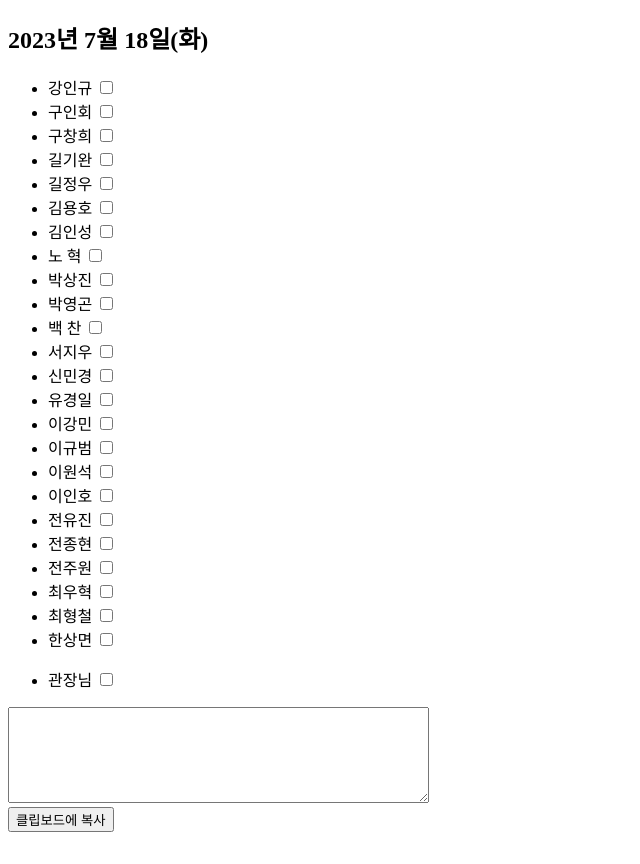
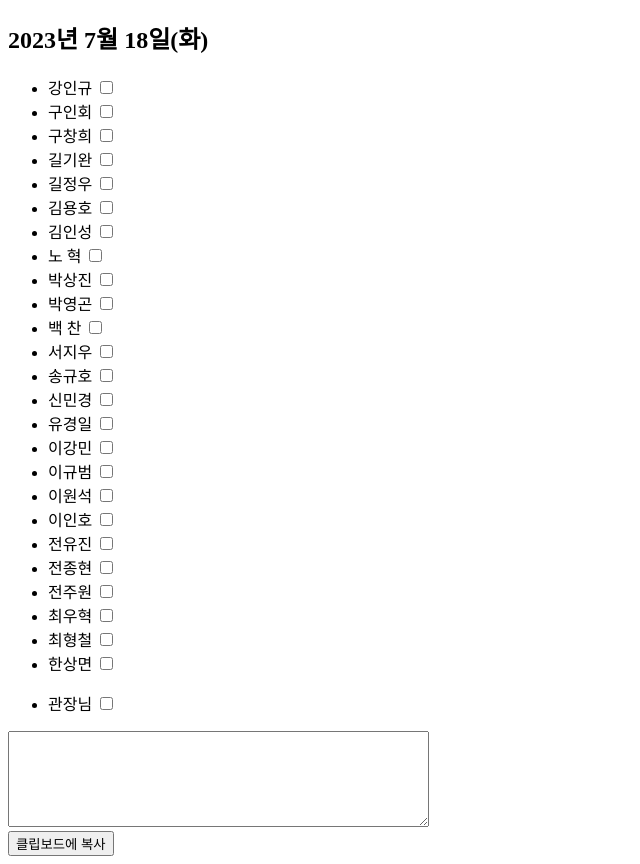
Before and after one commit to yonghoKim365/knsk, a plain HTML site: page index.html in a window 1280 px wide. Shown: the whole page, without its empty margins (0-640 px from the left). Before the commit the page ends 840 px from the top, so only its background shows below. Drawn offline with Linux system fonts and the light colour scheme.

Commit message:
Update index.html

```diff
--- a/index.html
+++ b/index.html
@@ -59,6 +59,10 @@
             </li>
             <li>
                 <span class="name">서지우</span>
+                <input type="checkbox" name="chk_info" value="출석" onclick="is_checked()">
+            </li>
+            <li>
+                <span class="name">송규호</span>
                 <input type="checkbox" name="chk_info" value="출석" onclick="is_checked()">
             </li>
             <li>
```
